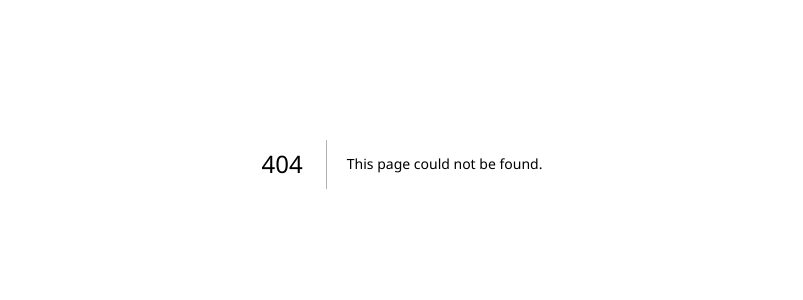
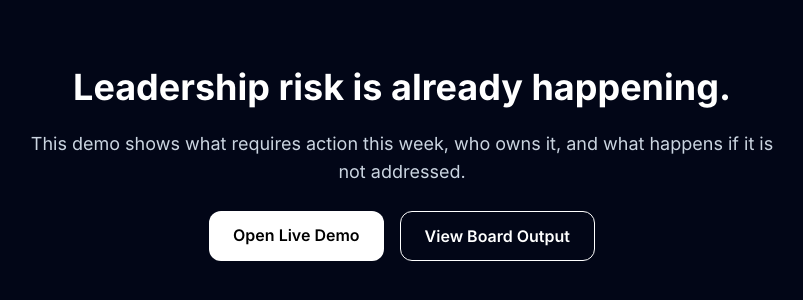
Before and after one commit to jmarc296-jpg/instructional-leadership-practice, a Next.js app: page /demo/live in a window 1280 px wide. Before the commit this address had no page. Shown: the part 236-536 px from the top of the page, without its empty margins (238-1041 px from the left). Built offline with nearby package versions, Linux system fonts and the light colour scheme.

Commit message:
Add clean shareable demo entry point

```diff
--- /dev/null
+++ b/app/demo/live/page.tsx
@@ -0,0 +1,33 @@
+import Link from 'next/link'
+
+export default function LiveDemo() {
+  return (
+    <main className="min-h-screen bg-slate-950 text-white flex items-center justify-center p-6">
+      <div className="max-w-3xl w-full space-y-6 text-center">
+        <h1 className="text-4xl font-bold">
+          Leadership risk is already happening.
+        </h1>
+
+        <p className="text-lg text-slate-300">
+          This demo shows what requires action this week, who owns it, and what happens if it is not addressed.
+        </p>
+
+        <div className="flex gap-4 justify-center">
+          <Link
+            href="/demo/run"
+            className="bg-white text-black px-6 py-3 rounded-xl font-semibold"
+          >
+            Open Live Demo
+          </Link>
+
+          <Link
+            href="/board-report"
+            className="border border-white px-6 py-3 rounded-xl font-semibold"
+          >
+            View Board Output
+          </Link>
+        </div>
+      </div>
+    </main>
+  )
+}
```
